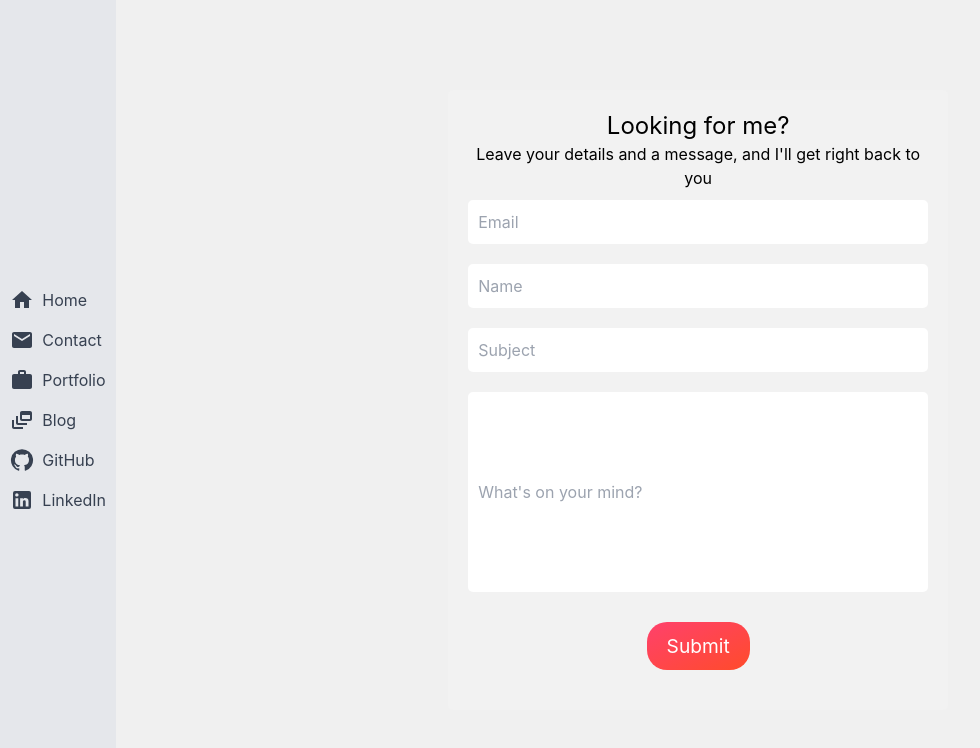
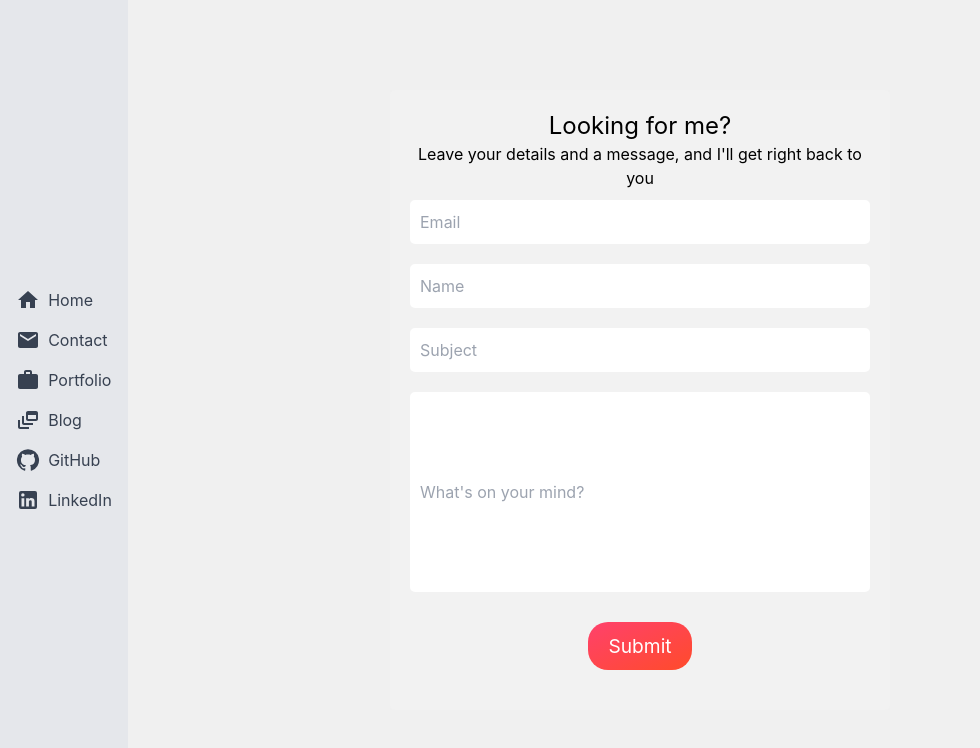
Before and after one commit to Korjubzot/react-portfolio, a React (Create React App) app: page /contact in a window 1280 px wide. Shown: the top 748 px of the page, without its empty margins (0-980 px from the left). Built offline with nearby package versions, Linux system fonts and the light colour scheme.

Commit message:
Fixed a bug that was adjusting sidebar when opening contact page

```diff
--- a/src/components/contact/contact.js
+++ b/src/components/contact/contact.js
@@ -46,7 +46,7 @@ function Contact() {
   }
 
   return (
-    <div className="flex flex-col justify-center items-center min-h-[80vh] w-full">
+    <div className="flex flex-col justify-center items-center min-h-[70vh] w-4/5">
       <form
         className="flex flex-col justify-center items-center text-center bg-[#f2f2f2] p-[20px] rounded-[5px] m-auto w-[90%] max-w-[500px]"
         onSubmit={handleSubmit}
```
